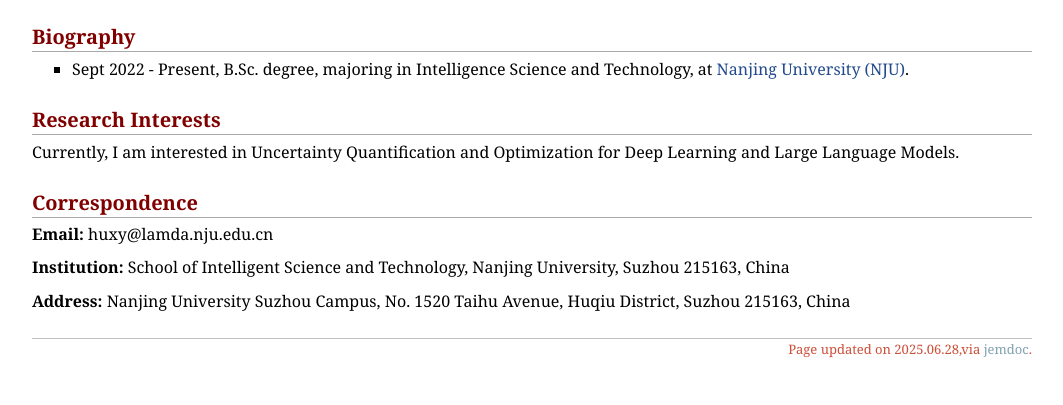
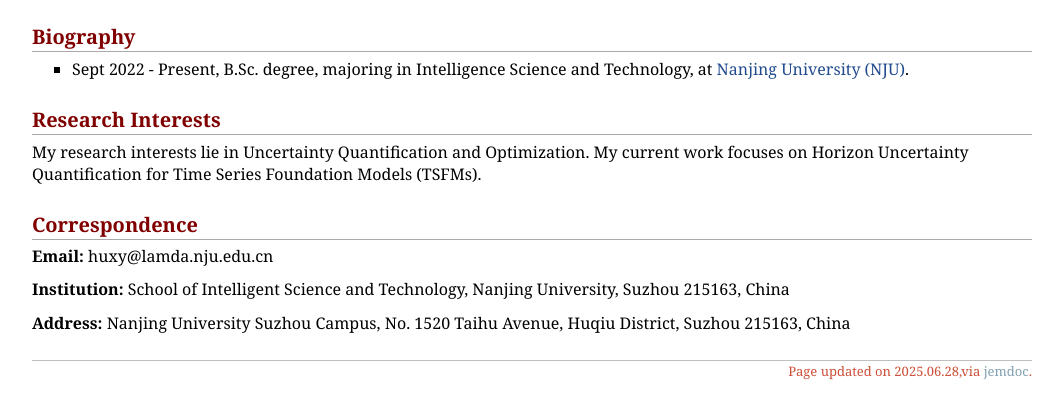
Before and after one commit to hhhhxbc/xinyuhu-nju.github.io, a plain HTML site: page index.html in a window 1280 px wide. Shown: the part 395-800 px from the top of the page, without its empty margins (108-1171 px from the left). Drawn offline with Linux system fonts and the light colour scheme.

Commit message:
Update research interests

```diff
--- a/index.html
+++ b/index.html
@@ -47,7 +47,7 @@ B.Sc. Student, <a href="../../index.html">LAMDA Group</a><br />
 
 
 <h2><a name="Research Interests"></a>Research Interests</h2>
-Currently, I am interested in Uncertainty Quantification and Optimization for Deep Learning and Large Language Models.
+My research interests lie in Uncertainty Quantification and Optimization. My current work focuses on Horizon Uncertainty Quantification for Time Series Foundation Models (TSFMs).
 
 
 <!--
```
